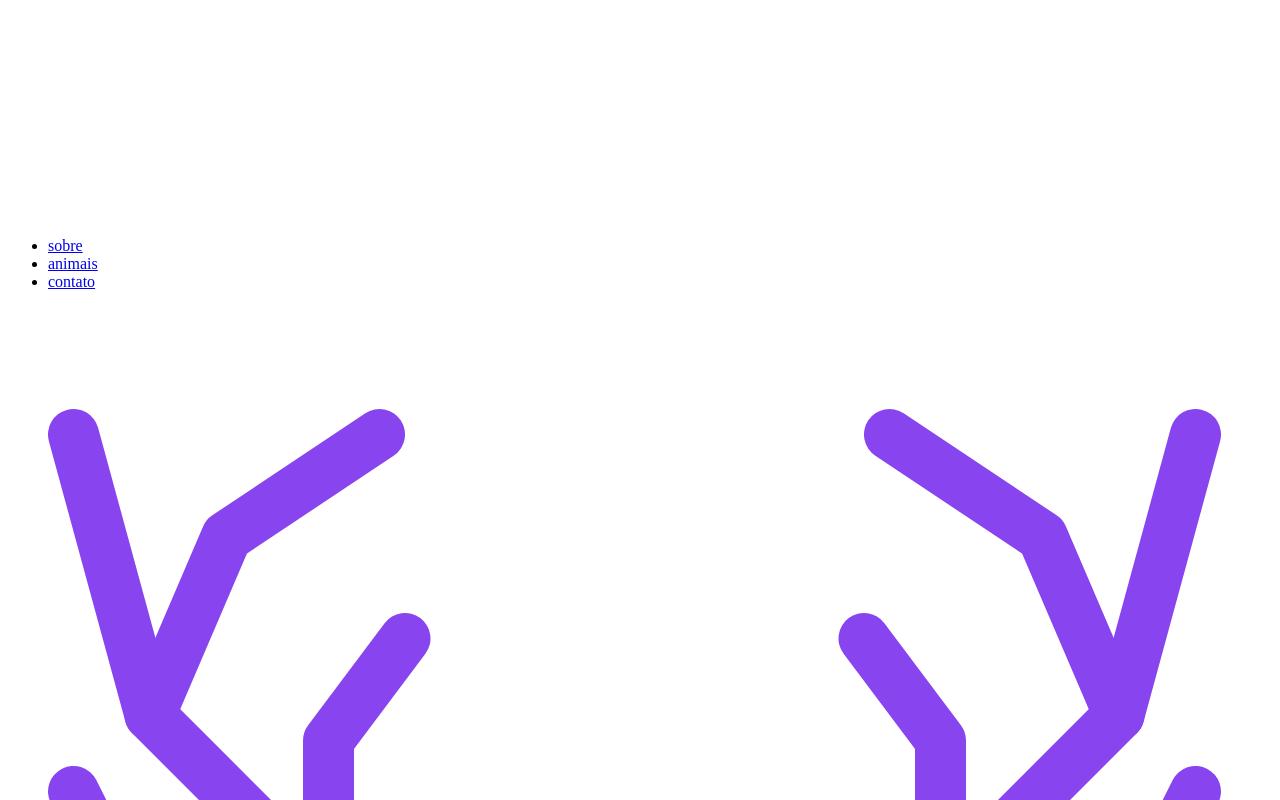
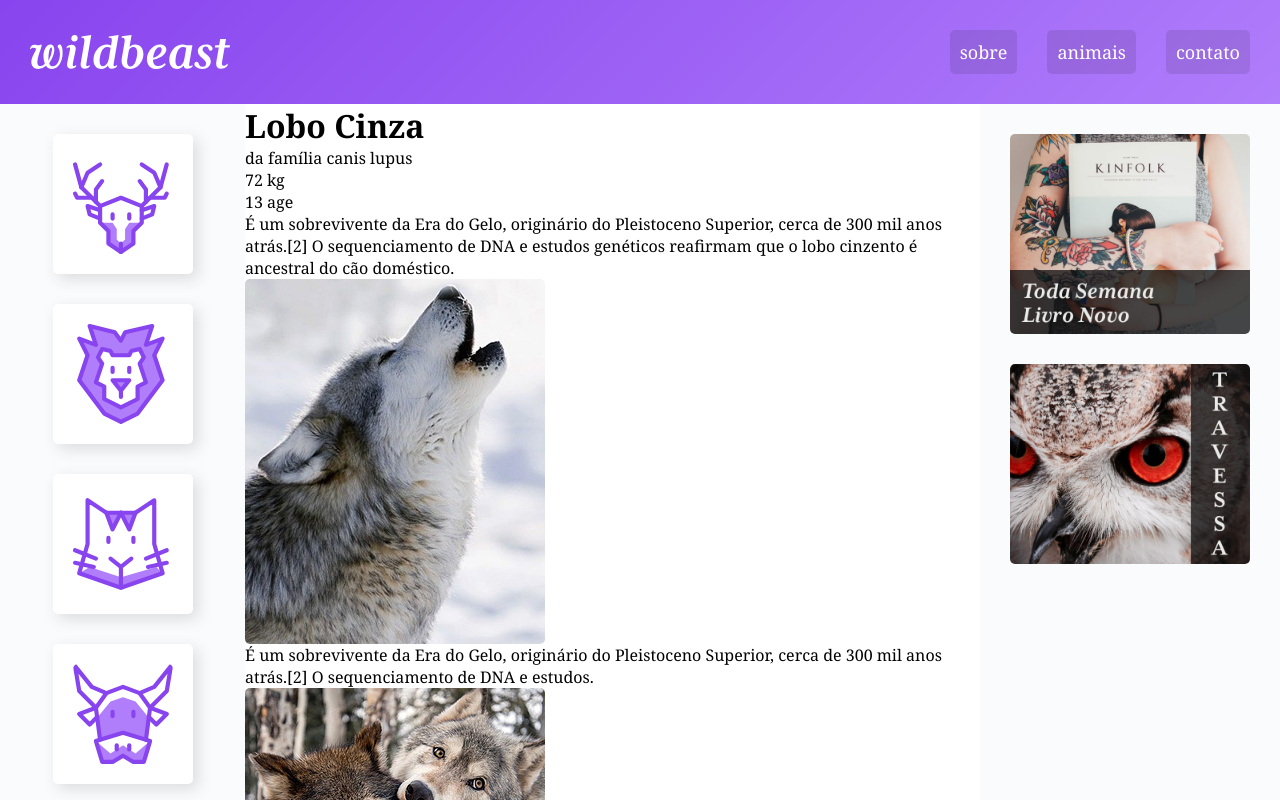
Before and after one commit to rodrigoaustincascao/Wildbeast-GridLayout, a plain HTML site: page index.html in a window 1280 px wide. Shown: the top 800 px of the page. Drawn offline with Linux system fonts and the light colour scheme.

Commit message:
header, sidenav, aside, footer

```diff
--- a/css/style.css
+++ b/css/style.css
@@ -0,0 +1,117 @@
+body, p, h1, ul, li, blockquote{
+  padding: 0px;
+  margin: 0px;
+}
+
+body{
+  font-family: "Volkorn", Georgia, serif;
+}
+
+li{
+  list-style: none;
+}
+
+a{
+  text-decoration: none;
+}
+
+img{
+  display: block;
+  max-width: 100%;
+  border-radius: 5px;
+}
+
+/*Grid Geral*/
+
+.estrutura{
+  display: grid;
+  grid-template-columns: minmax(160px, 1fr) 3fr 300px;
+  grid-template-areas:
+    "header header header"
+    "sidenav content anuncios"
+    "footer footer footer"
+  ;
+}
+
+.header{
+  grid-area: header;
+  background: linear-gradient(135deg, #8844ee, #B07DFB);
+  padding: 30px;
+  display: grid;
+  grid-template-columns: 1fr auto;
+  align-items: center;
+}
+
+.logo{
+  max-width: 200px;
+}
+
+.header nav ul{
+  display: flex;
+  flex-wrap: wrap;
+}
+
+.header nav a{
+  display: block;
+  padding: 10px;
+  color: white;
+  font-size: 1.125em;
+  background: rgba(0,0,0,.1);
+  border-radius: 5px ;
+  transition: 0.1s;
+}
+
+.header nav a:hover{
+  background: rgba(0,0,0,.5);
+}
+
+.header li + li{
+  margin-left: 30px;
+}
+
+.sidenav{
+  grid-area: sidenav;
+  background: #fafbfc;
+  padding: 30px;
+}
+
+.sidenav li a{
+  display: block;
+  min-width: 60px;
+  max-width: 100px;
+  margin: 0 auto 30px auto;
+  background: white;
+  padding: 20px;
+  border-radius: 5px;
+  box-shadow: 5px 5px 15px 0px rgba(44,44,44, 0.15);
+  transition: .1s ease-out;
+}
+
+.sidenav li a:hover{
+  background: #B07DFB;
+}
+
+.content{
+  grid-area: content;
+}
+
+.anuncios{
+  grid-area: anuncios;
+  background: #fafbfc;
+  display: grid;
+  align-content: start;
+  padding: 30px;
+  gap: 30px;
+
+}
+
+.footer{
+  grid-area: footer;
+  background: linear-gradient(135deg, #8844ee, #B07DFB);
+}
+
+.footer p{
+  color: white;
+  text-align: center;
+  padding: 30px;
+}
--- a/index.html
+++ b/index.html
@@ -4,13 +4,15 @@
 <head>
   <meta charset="UTF-8">
   <meta name="viewport" content="width=device-width, initial-scale=1.0">
+  <link href="https://fonts.googleapis.com/css2?family=Vollkorn:ital,wght@0,400;0,700;1,400&display=swap" rel="stylesheet">
+  <link rel="stylesheet" href="css/style.css">
   <title>Wildbeast</title>
 </head>
 <body>
   <div class="estrutura">
     <header class="header">
       <a href="#" class="logo"><img src="img/wildbeast.svg" alt="Wildbeast"></a>
-    </header>
+
     <nav>
       <ul>
         <li><a href="#">sobre</a></li>
@@ -18,6 +20,7 @@
         <li><a href="#">contato</a></li>
       </ul>
     </nav>
+  </header>
     <nav class="sidenav">
       <ul>
         <li><a href="#"><img src="img/icones/cervo.svg" alt="Cervo"></a></li>
```
